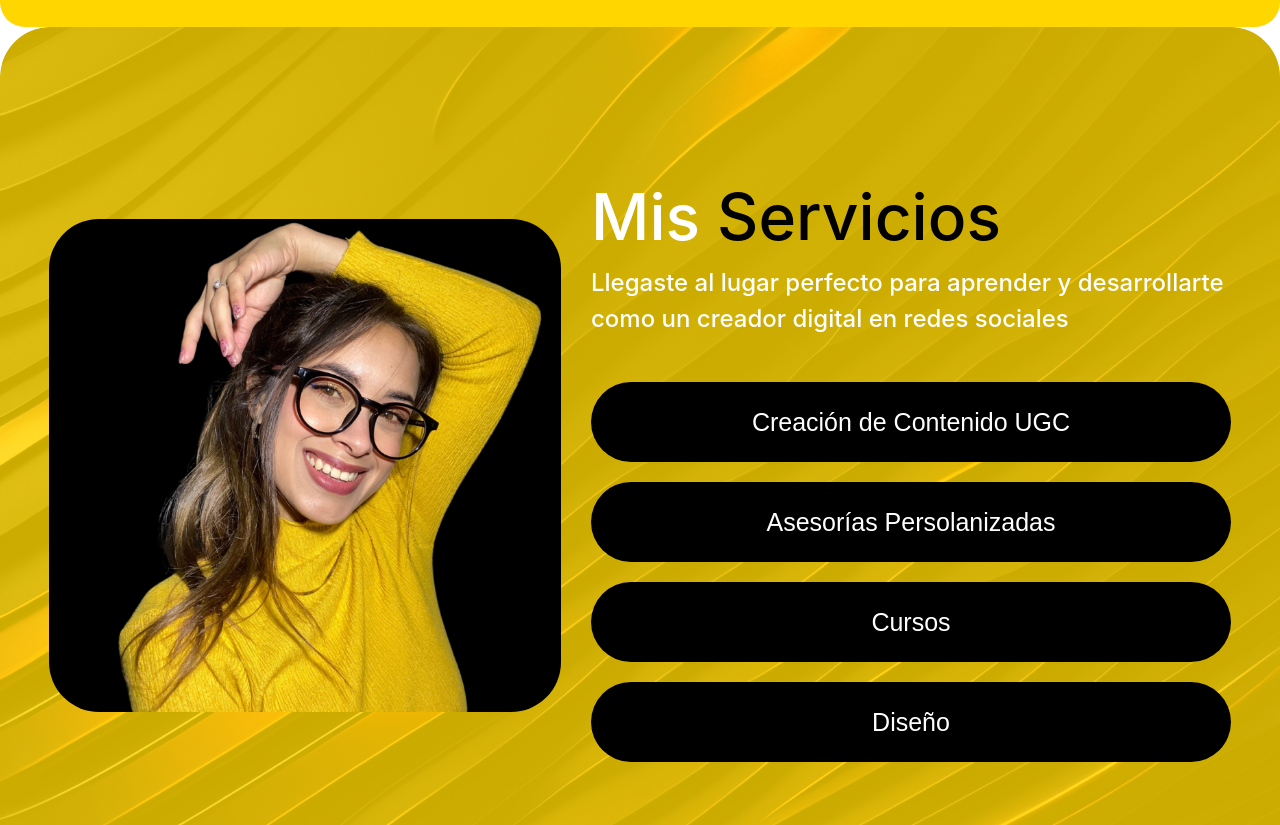
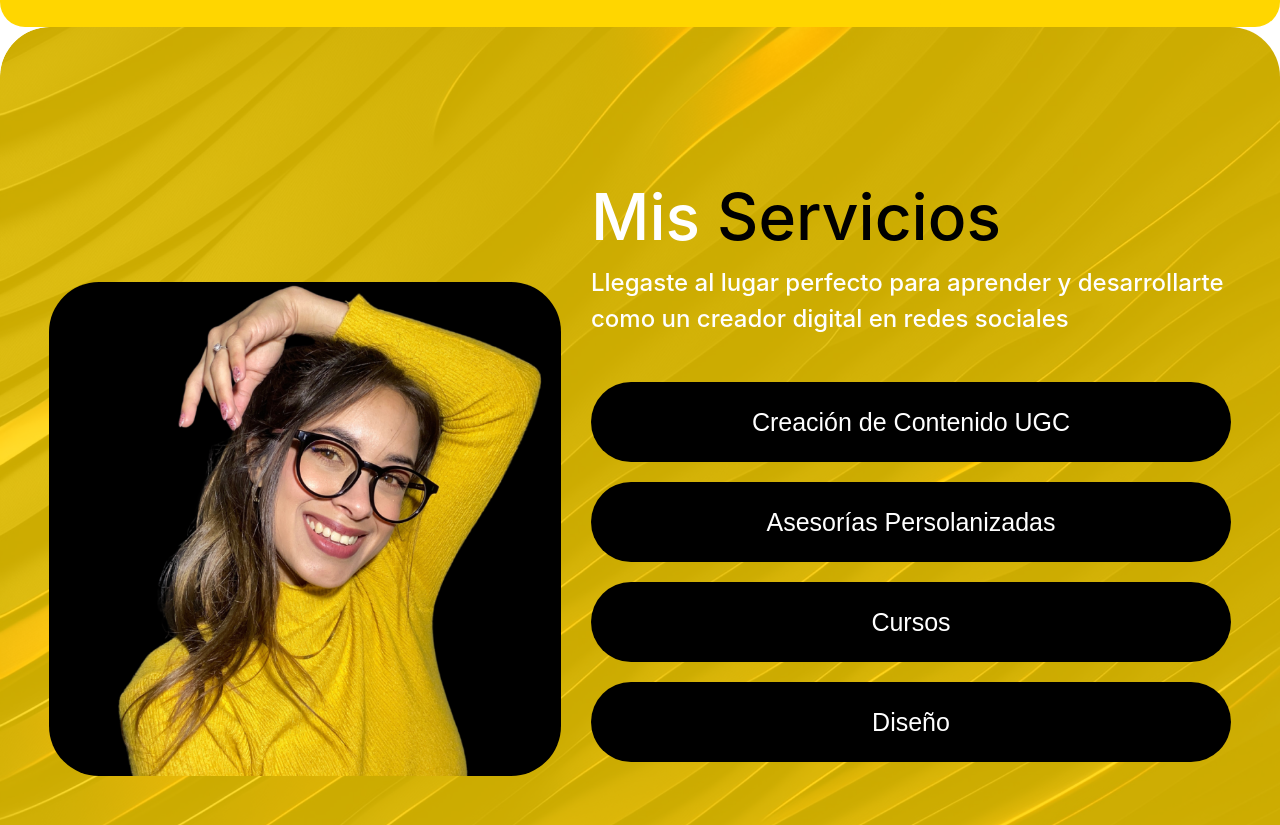
Before and after one commit to Anthonyjgr/soy_empe_web, a React (Vite) app: page / in a window 1280 px wide. Shown: the part 1035-1860 px from the top of the page. Built offline with nearby package versions, Linux system fonts and the light colour scheme; the HTML template or start-up script is replaced by a standard one.

Commit message:
home responsiveness

```diff
--- a/src/components/my_services/MyServices.module.css
+++ b/src/components/my_services/MyServices.module.css
@@ -133,18 +133,19 @@
   .c_left {
     display: flex;
     width: 40%;
-    align-items: center;
-    justify-content: center;
+    position: relative;
+    height: 620px;
   }
   .photo {
     width: 100%;
     border-radius: 50px;
+    position: absolute;
+    bottom: 0px;
     background-color: black;
   }
   .right_down{
     width: 100%;
   }
-
   .c_right {
     width: 50%;
     display: flex;
@@ -153,5 +154,6 @@
     align-items: center;
     margin: 0% 0% 0% 0%;
     gap: 15px;
+    height: 620px;
   }
 }
--- a/src/components/social_media_cta/Social_media_cta.jsx
+++ b/src/components/social_media_cta/Social_media_cta.jsx
@@ -9,7 +9,7 @@ function Social_media_cta() {
       <h1 className={s.text_yellow}>Yo te ayudo</h1>
       <div className={s.input_c}>
         <img src={icon} alt="mail_icon" className={s.icon}/>
-        <input type="text"  className={s.input}/>
+        <input type="email"  className={s.input} autoComplete='off'/>
         <button className={s.button}>Enviar</button>
       </div>
     </div>
--- a/src/components/testimonials/Testimonials.module.css
+++ b/src/components/testimonials/Testimonials.module.css
@@ -61,33 +61,40 @@
     padding: 40px 0px;
     gap: 40px;
   }
-
   .up_icon {
     position: absolute;
     right: 20px;
     top: -20px;
   }
-
   .title_c {
     width: 90%;
   }
-
   .title {
     font-size: 35px;
     font-weight: 600;
     line-height: 40px;
     text-align: center;
   }
-
   .text_yellow {
     font-size: 35px;
     font-weight: 600;
     line-height: 40px;
     text-align: center;
   }
-
   .down_c {
     width:90%;
     height: fit-content;
   }
 }
+@media screen and (min-width: 901px) and (max-width: 1350px){
+  .main_container {
+    width: 100%;
+    height: fit-content;
+    padding: 40px 0px;
+    gap: 40px;
+  }
+  .down_c {
+    width:90%;
+    height: fit-content;
+  }
+}
```
